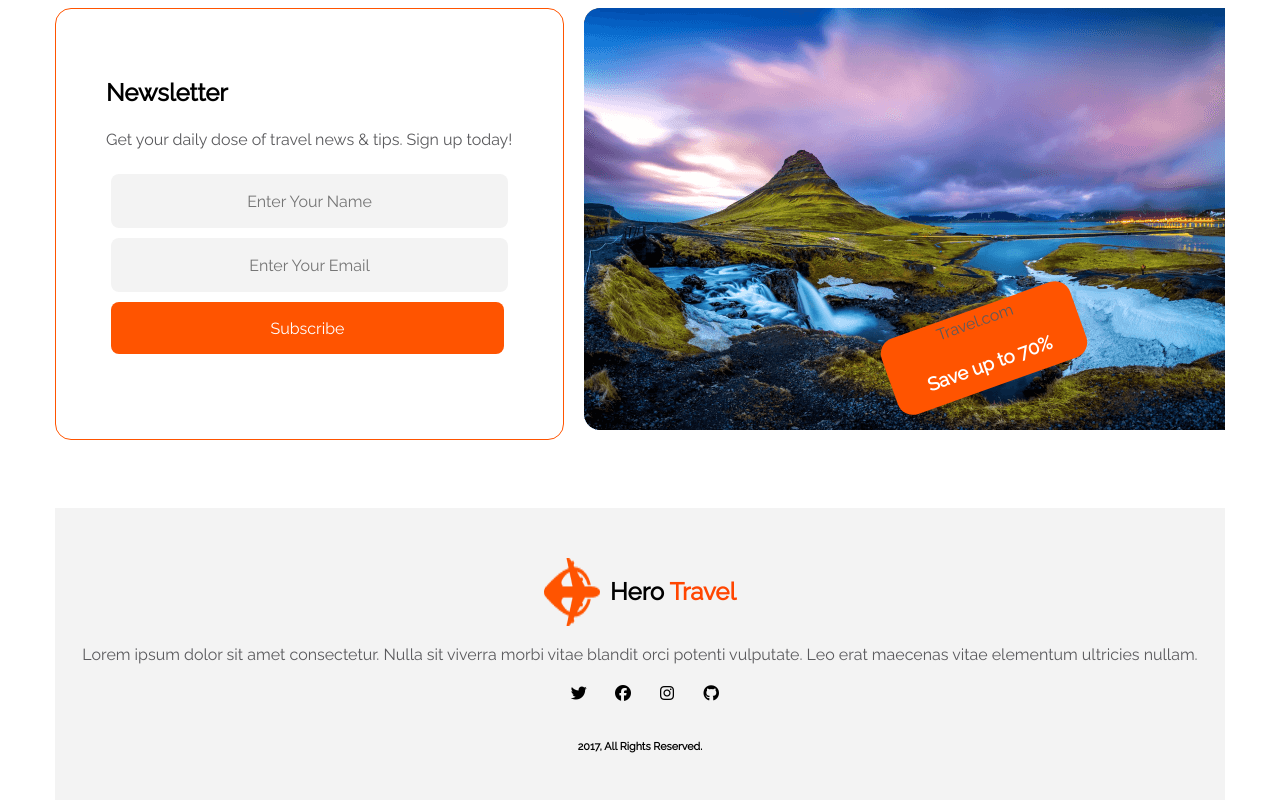
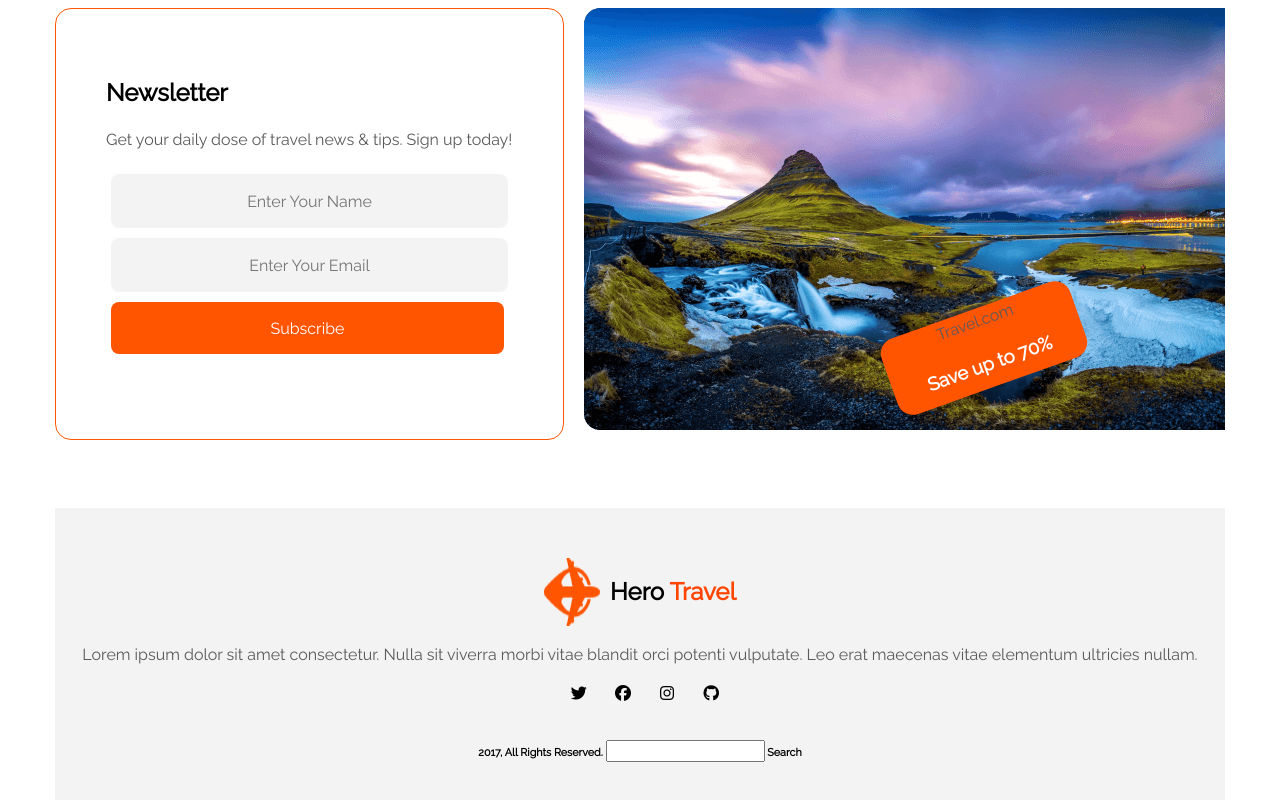
Before and after one commit to sojib851/Assignment-2, a plain HTML site: page travel.html in a window 1280 px wide. Shown: the part 5188-5988 px from the top of the page. Drawn offline with Linux system fonts and the light colour scheme.

Commit message:
one input added

```diff
--- a/travel.html
+++ b/travel.html
@@ -239,7 +239,7 @@
                 <i class="fa-brands fa-instagram"></i>
                 <i class="fa-brands fa-github"></i>
             </div>
-            <h6>2017, All Rights Reserved.</h6>
+            <h6>2017, All Rights Reserved. <input type="text"> Search</h6>
         </div>
     </footer>
     <!-- footer end -->
```
